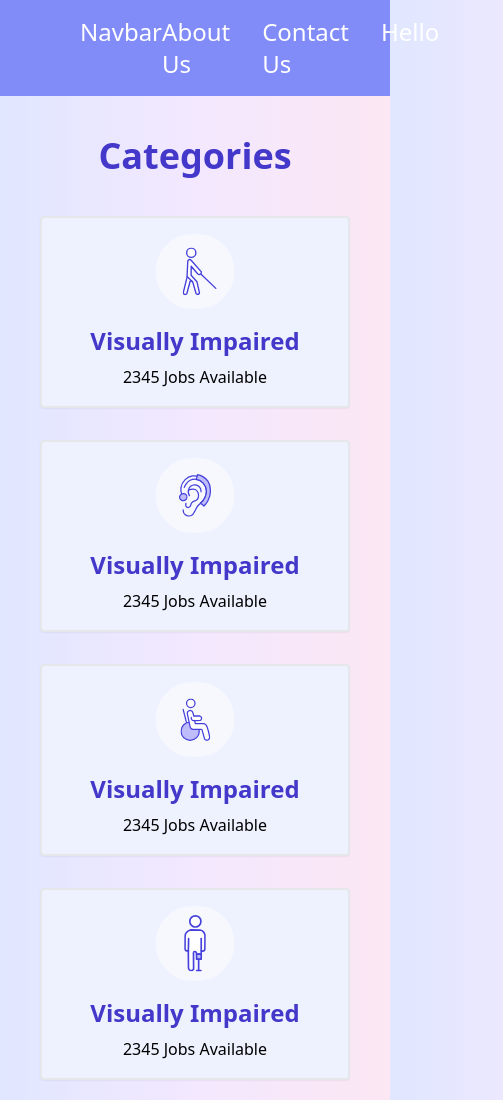
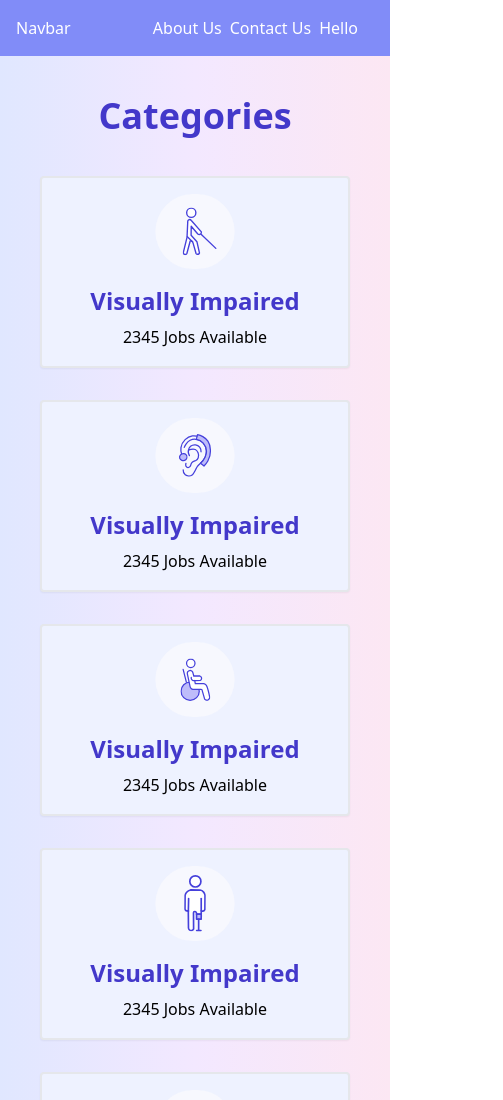
Before and after one commit to Muazz45/tailwindcss, a plain HTML site: page index.html in a window 390 px wide. Shown: the top 1100 px of the page, 503 px wide, since content can reach past the window. Drawn offline with nearby package versions, Linux system fonts and the light colour scheme.

Commit message:
Add files via upload

```diff
--- a/index.html
+++ b/index.html
@@ -5,17 +5,18 @@
     <meta charset="UTF-8">
     <meta name="viewport" content="width=device-width, initial-scale=1.0">
     <script src="https://cdn.tailwindcss.com"></script>
+    <link rel="stylesheet" href="styles.css">
 </head>
 
 <body class="bg-gradient-to-r from-indigo-100 via-purple-100 to-pink-100">
     <nav class="sticky top-0 z-10">
-        <div class="flex justify-between bg-indigo-400 p-4 text-2xl text-white">
-            <div class="left ml-16">Navbar</div>
+        <div class="flex justify-between bg-indigo-400 p-4 sm:text-2md lg:text-2xl text-white">
+            <div class="left sm:ml-1 lg:ml-16">Navbar</div>
 
-            <div class="right flex">
-                <div class="one mr-8">About Us</div>
-                <div class="two mr-8">Contact Us</div>
-                <div class="three mr-16">Hello</div>
+            <div class="right flex sm:justify-evenly">
+                <div class="one mr-2 md:mr-8">About Us</div>
+                <div class="two mr-2 md:mr-8">Contact Us</div>
+                <div class="three mr-4 md:mr-16">Hello</div>
             </div>
         </div>
     </nav>
--- /dev/null
+++ b/styles.css
@@ -0,0 +1,3 @@
+body{
+    overflow-x: hidden;
+}
```
